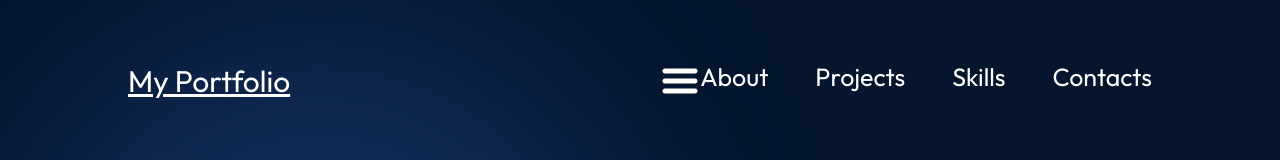
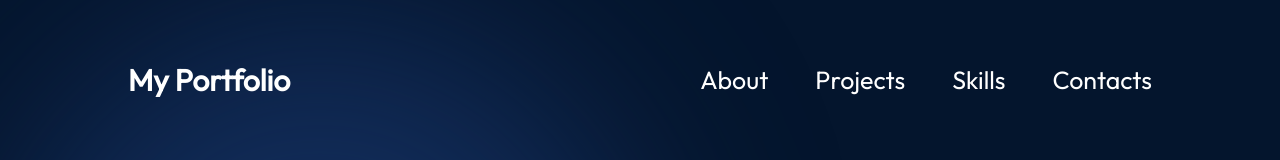
Before and after one commit to hemanialaparthi/hemani-portfolio-website, a React (Vite) app in the folder hemani-web-portfolio/: page / in a window 1280 px wide. Shown: the top 160 px of the page. Built offline with nearby package versions, Linux system fonts and the light colour scheme.

Commit message:
fix: navbar styling

```diff
--- a/hemani-web-portfolio/src/components/Navbar/Navbar.module.css
+++ b/hemani-web-portfolio/src/components/Navbar/Navbar.module.css
@@ -2,19 +2,24 @@
 
 .navbar {
     position: relative;
-    display:flex;
+    display: flex;
     align-items: center;
     justify-content: space-between;
     padding-top: 61px;
     z-index: 2;
-    margin: 0% 10%;
+    margin: 0 10%;
 }
 
 .title {
     font-size: 30px;
-    font-weight: 600px;
-    text-decoration: align;
-    color: var(--color-text)
+    font-weight: 600;
+    text-decoration: none;
+    color: var(--color-text);
+}
+
+
+.menuBtn {
+    display: none;
 }
 
 .menu {
@@ -31,7 +36,6 @@
     font-size: 25px;
     color: var(--color-text);
     text-decoration: none;
-
 }
 
 @media screen and (max-width: 830px) {
@@ -57,12 +61,16 @@
 
 .menuItems {
     display: none;
-        flex-direction: center;
+    flex-direction: column;
     align-items: center;
     gap: 13px;
     border-radius: 10px;
-        background-color: rgb(25, 55,109);
-        background: linear-gradient(0deg, rgba(25, 55, 109, 0.2) 0%, rgba(25,55,109,1) 100%);
+    background: rgb(25, 55, 109);
+    background: linear-gradient(
+      0deg,
+      rgba(25, 55, 109, 0.2) 0%,
+      rgba(25, 55, 109, 1) 100%
+    );
     padding: 24px 33px;
     box-shadow: 0 0 4px 0 rgba(0, 0, 0, 0.25);
 }
@@ -70,6 +78,5 @@
 .menuOpen {
     display: flex;
     z-index: 1;
-
 }
 }
```
Lines whose indentation alone changed are shown as unchanged.
